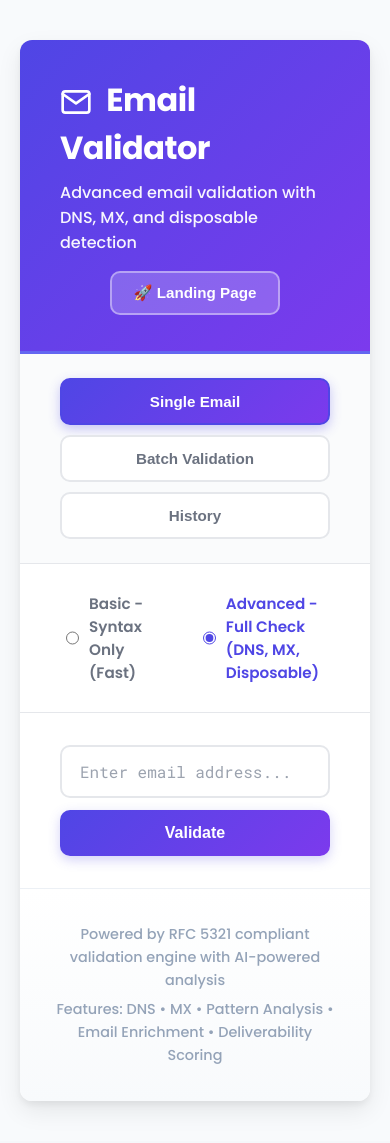
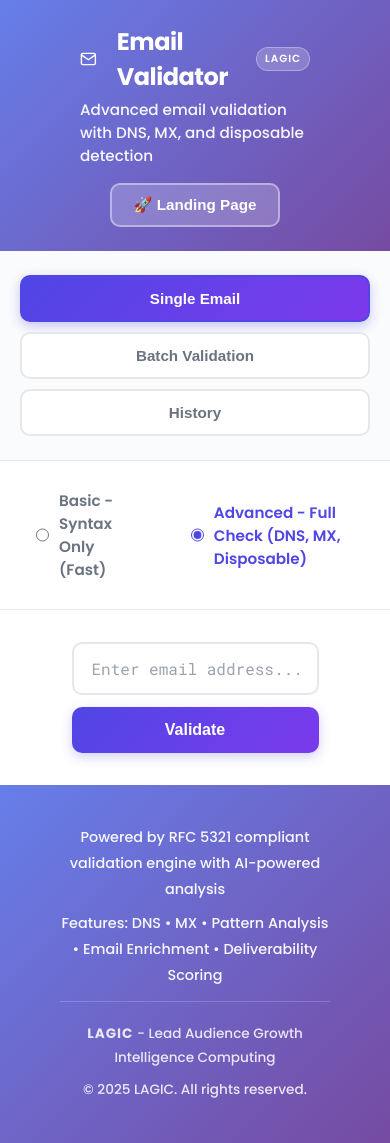
Before and after one commit to Kismat-adhikari/Email-url, a React (Create React App) app in the folder frontend/: page / in a window 390 px wide. Built offline with nearby package versions, Linux system fonts and the light colour scheme.

Commit message:
Redesign UI: Full-page layout with LAGIC branding

```diff
--- a/frontend/src/App.css
+++ b/frontend/src/App.css
@@ -1,22 +1,17 @@
-/* Clean Professional Design */
+/* Full Page Modern Design */
 .App {
   min-height: 100vh;
   display: flex;
-  align-items: center;
-  justify-content: center;
-  padding: 40px 20px;
-  background: #f8fafc;
+  flex-direction: column;
+  background: linear-gradient(135deg, #667eea 0%, #764ba2 100%);
 }
 
 .container {
-  max-width: 950px;
+  flex: 1;
   width: 100%;
   background: white;
-  border-radius: 20px;
-  box-shadow:
-    0 4px 6px rgba(0, 0, 0, 0.05),
-    0 10px 25px rgba(0, 0, 0, 0.08);
-  overflow: hidden;
+  display: flex;
+  flex-direction: column;
   animation: slideUp 0.5s ease-out;
 }
 
@@ -31,31 +26,47 @@
   }
 }
 
-/* Clean Modern Header */
+/* Modern Full-Width Header */
 .header {
-  padding: 36px 40px;
-  background: linear-gradient(135deg, #4f46e5 0%, #7c3aed 100%);
+  padding: 24px 60px;
+  background: linear-gradient(135deg, #667eea 0%, #764ba2 100%);
   color: white;
-  border-bottom: 3px solid #6366f1;
+  box-shadow: 0 4px 20px rgba(0, 0, 0, 0.1);
 }
 
 .header-content {
+  max-width: 1400px;
+  margin: 0 auto;
   display: flex;
   justify-content: space-between;
   align-items: center;
 }
 
 .header h1 {
-  font-size: 2.5rem;
-  font-weight: 700;
-  margin-bottom: 8px;
+  font-size: 2rem;
+  font-weight: 700;
+  margin-bottom: 4px;
   letter-spacing: -0.5px;
+  display: flex;
+  align-items: center;
+  gap: 12px;
 }
 
 .header p {
-  font-size: 1rem;
+  font-size: 0.95rem;
   opacity: 0.95;
   font-weight: 500;
+}
+
+.lagic-badge {
+  display: inline-block;
+  background: rgba(255, 255, 255, 0.2);
+  padding: 4px 12px;
+  border-radius: 20px;
+  font-size: 0.75rem;
+  font-weight: 600;
+  letter-spacing: 1px;
+  border: 1px solid rgba(255, 255, 255, 0.3);
 }
 
 .landing-btn {
@@ -75,13 +86,17 @@
   transform: translateY(-2px);
 }
 
-/* Clean Mode Selector */
+/* Full-Width Mode Selector */
 .mode-selector {
   display: flex;
   gap: 10px;
-  padding: 24px 40px;
+  padding: 24px 60px;
   background: #fafbfc;
   border-bottom: 1px solid #e5e7eb;
+  max-width: 1400px;
+  margin: 0 auto;
+  width: 100%;
+  box-sizing: border-box;
 }
 
 .mode-btn {
@@ -115,9 +130,13 @@
   display: flex;
   gap: 24px;
   justify-content: center;
-  padding: 20px 40px;
+  padding: 20px 60px;
   background: white;
   border-bottom: 1px solid #e5e7eb;
+  max-width: 1400px;
+  margin: 0 auto;
+  width: 100%;
+  box-sizing: border-box;
 }
 
 .validation-mode label {
@@ -741,17 +760,31 @@
 /* Footer with Gradient */
 .footer {
   text-align: center;
-  padding: 28px 36px;
-  border-top: 1px solid rgba(226, 232, 240, 0.5);
-  color: #94a3b8;
+  padding: 32px 60px;
+  background: linear-gradient(135deg, #667eea 0%, #764ba2 100%);
+  color: white;
   font-size: 0.9rem;
-  background: linear-gradient(to top, #f8fafc 0%, #ffffff 100%);
   font-weight: 500;
+  margin-top: auto;
 }
 
 .footer p {
-  margin: 6px 0;
-  line-height: 1.6;
+  margin: 8px 0;
+  line-height: 1.8;
+  opacity: 0.95;
+}
+
+.footer-lagic {
+  font-size: 0.85rem;
+  opacity: 0.9;
+  margin-top: 12px;
+  padding-top: 12px;
+  border-top: 1px solid rgba(255, 255, 255, 0.2);
+}
+
+.footer-lagic strong {
+  font-weight: 700;
+  letter-spacing: 1px;
 }
 
 /* Scrollbar */
@@ -2856,3 +2889,64 @@ body.dark-mode .usage-stats-bar {
     transform: rotate(360deg);
   }
 }
+
+/* Full-Width Content Wrapper */
+.input-section,
+.batch-section,
+.history-section,
+.error-box,
+.result-box,
+.batch-results,
+.progress-container,
+.single-loading {
+  max-width: 1400px;
+  margin-left: auto;
+  margin-right: auto;
+  padding-left: 60px;
+  padding-right: 60px;
+  box-sizing: border-box;
+}
+
+/* Responsive Design */
+@media (max-width: 1024px) {
+  .header-content,
+  .mode-selector,
+  .validation-mode,
+  .input-section,
+  .batch-section,
+  .history-section,
+  .error-box,
+  .result-box,
+  .batch-results,
+  .progress-container,
+  .single-loading {
+    padding-left: 40px;
+    padding-right: 40px;
+  }
+}
+
+@media (max-width: 768px) {
+  .header-content,
+  .mode-selector,
+  .validation-mode,
+  .input-section,
+  .batch-section,
+  .history-section,
+  .error-box,
+  .result-box,
+  .batch-results,
+  .progress-container,
+  .single-loading {
+    padding-left: 20px;
+    padding-right: 20px;
+  }
+
+  .header h1 {
+    font-size: 1.5rem;
+  }
+
+  .lagic-badge {
+    font-size: 0.65rem;
+    padding: 3px 8px;
+  }
+}
--- a/frontend/src/App.js
+++ b/frontend/src/App.js
@@ -622,7 +622,10 @@ function App() {
         <header className="header">
           <div className="header-content">
             <div>
-              <h1><FiMail className="header-icon" /> Email Validator</h1>
+              <h1>
+                <FiMail className="header-icon" /> Email Validator
+                <span className="lagic-badge">LAGIC</span>
+              </h1>
               <p>Advanced email validation with DNS, MX, and disposable detection</p>
             </div>
             <div>
@@ -1466,6 +1469,10 @@ function App() {
         <footer className="footer">
           <p>Powered by RFC 5321 compliant validation engine with AI-powered analysis</p>
           <p>Features: DNS • MX • Pattern Analysis • Email Enrichment • Deliverability Scoring</p>
+          <div className="footer-lagic">
+            <p><strong>LAGIC</strong> - Lead Audience Growth Intelligence Computing</p>
+            <p>© 2025 LAGIC. All rights reserved.</p>
+          </div>
         </footer>
       </div>
     </div>
```
